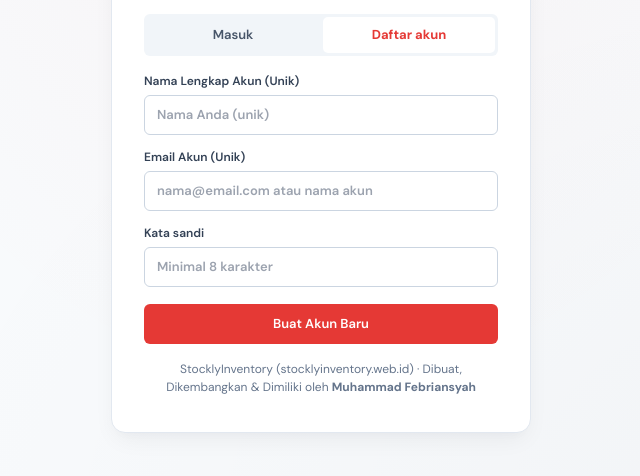
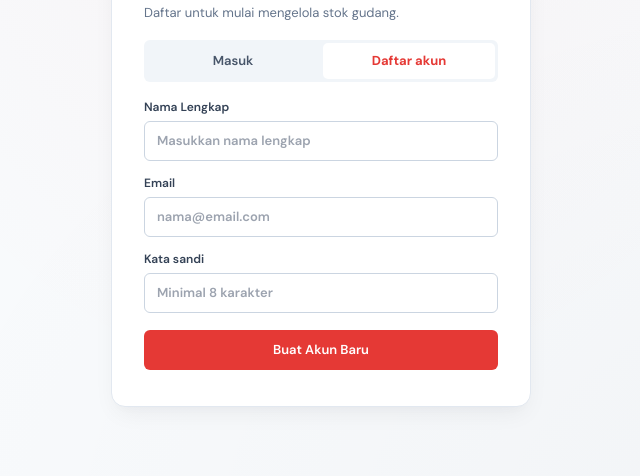
Before and after one commit to Heyann26/StocklyInventory, a website: page index.html in a window 1280 px wide. Both pictures are taken after a click on the button "Daftar akun". Shown: the part 260-736 px from the top of the page, without its empty margins (319-959 px from the left). Drawn offline with nearby package versions, Linux system fonts and the light colour scheme.

Commit message:
style: hilangkan label/placeholder (Unik) dan hapus footnote promosi dari kartu login agar tampilan bersih dan profesional

```diff
--- a/index.html
+++ b/index.html
@@ -124,7 +124,7 @@
     </div>
     <p id="authMessage" class="auth-message" role="alert"></p>
     <form id="authForm" class="auth-form">
-      <label id="authNameWrap" hidden>Nama Lengkap Akun (Unik)<input name="name" autocomplete="name" placeholder="Nama Anda (unik)"></label>
+      <label id="authNameWrap" hidden><span>Nama Lengkap</span><input name="name" autocomplete="name" placeholder="Masukkan nama lengkap"></label>
       <label id="authEmailLabel"><span>Email atau Nama Pengguna</span><input name="email" autocomplete="username" required placeholder="nama@email.com atau nama akun"></label>
       <label>
         <span>Kata sandi</span>
@@ -166,7 +166,6 @@
       <button class="button primary auth-submit">Buat Akun Admin</button>
       <button class="auth-back" type="button" id="backToLogin">Kembali ke masuk</button>
     </form>
-    <p class="auth-footnote">StocklyInventory (stocklyinventory.web.id) · Dibuat, Dikembangkan &amp; Dimiliki oleh <strong>Muhammad Febriansyah</strong></p>
   </div>
 </section>
 
--- a/public/app.js
+++ b/public/app.js
@@ -2466,7 +2466,8 @@ function setAuthMode(mode) {
     if ($('#authTitle')) $('#authTitle').textContent = registration ? 'Buat Akun Stockly' : 'Selamat datang kembali';
     if ($('#authSubtitle')) $('#authSubtitle').textContent = registration ? 'Daftar untuk mulai mengelola stok gudang.' : 'Masuk ke akun untuk melanjutkan ke dashboard stok.';
     if ($('#authSubmit')) $('#authSubmit').textContent = registration ? 'Buat Akun Baru' : 'Masuk ke Dashboard';
-    if ($('#authEmailLabel span')) $('#authEmailLabel span').textContent = registration ? 'Email Akun (Unik)' : 'Email atau Nama Pengguna';
+    if ($('#authEmailLabel span')) $('#authEmailLabel span').textContent = registration ? 'Email' : 'Email atau Nama Pengguna';
+    if ($('#authEmailLabel input')) $('#authEmailLabel input').placeholder = registration ? 'nama@email.com' : 'nama@email.com atau nama akun';
     if ($('#forgotPasswordWrap')) $('#forgotPasswordWrap').hidden = registration;
     $$('[data-auth-mode]').forEach(tab => tab.classList.toggle('selected', tab.dataset.authMode === mode));
   }
--- a/public/service-worker.js
+++ b/public/service-worker.js
@@ -1,4 +1,4 @@
-const CACHE = 'stockly-static-v25';
+const CACHE = 'stockly-static-v27';
 const ASSETS = ['/', '/styles.css', '/app.js', '/manifest.webmanifest', '/icon-red.svg', '/favicon-red.ico', '/favicon-red.png', '/icon-192-red.png'];
 self.addEventListener('install', event => event.waitUntil(caches.open(CACHE).then(cache => cache.addAll(ASSETS)).then(() => self.skipWaiting())));
 self.addEventListener('activate', event => event.waitUntil(caches.keys().then(keys => Promise.all(keys.filter(key => key !== CACHE).map(key => caches.delete(key)))).then(() => self.clients.claim())));
```
Also changed, not shown: public/index.html (+1 -2 lines).
